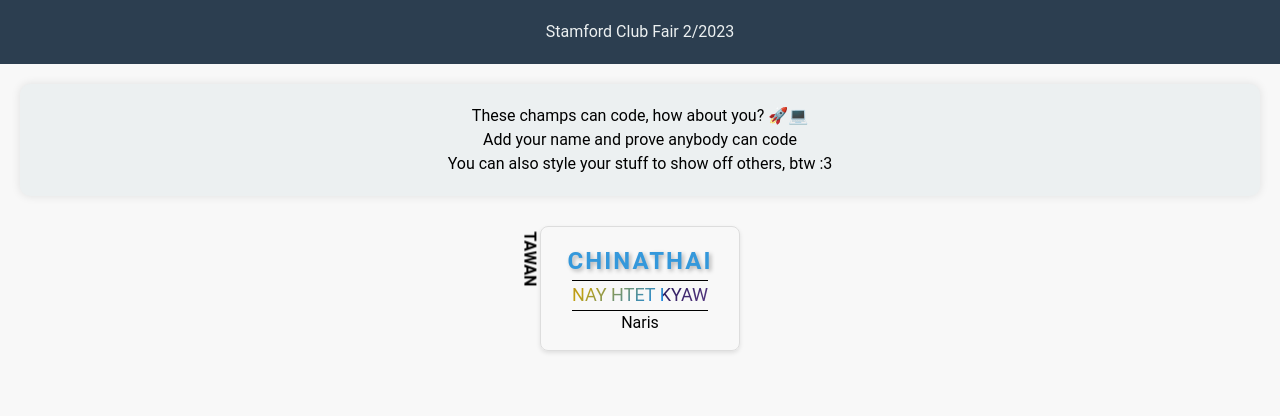
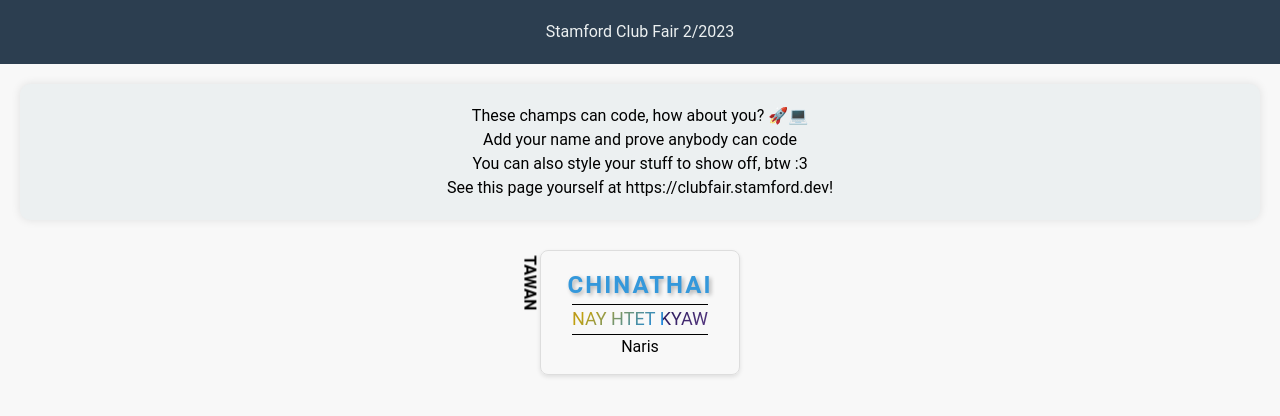
Before and after one commit to stamford-syntax-club/stiu-club-fair, a plain HTML site: page index.html in a window 1280 px wide. Drawn offline with nearby package versions, Linux system fonts and the light colour scheme.

Commit message:
see urself

```diff
--- a/index.html
+++ b/index.html
@@ -17,13 +17,14 @@
   <div id="content">
     <h1>These champs can code, how about you? 🚀💻</h1>
     <h2>Add your name and prove anybody can code</h2>
-    <h3>You can also style your stuff to show off others, btw :3</h3>
+    <h3>You can also style your stuff to show off, btw :3</h3>
+    <h4>See this page yourself at <a href="https://clubfair.stamford.dev">https://clubfair.stamford.dev</a>!</h4>
   </div>
 
   <div class="card-container">
     <!-- Add your name here! You can also style your stuff to make it stand out from others, btw :3 -->
     <div class="card relative overflow-visible">
-      <p class="bouncing-text-horizontal" style="font-size: 24px; font-weight: bold; color: #3498db; text-transform: uppercase; letter-spacing: 2px; text-shadow: 2px 2px 4px rgba(0, 0, 0, 0.3);">Chinathai</p>
+      <p style="font-size: 24px; font-weight: bold; color: #3498db; text-transform: uppercase; letter-spacing: 2px; text-shadow: 2px 2px 4px rgba(0, 0, 0, 0.3);">Chinathai</p>
       <p><span class="nhk">Nay Htet Kyaw</span></p>
       <p><div class="bouncing-text-horizontal">Naris</div></p>
       <div class="absolute top-0 left-0 -translate-x-full translate-y-1/2 ml-4 mt-2 font-bold transform-gpu subpixel-antialiased rotate-90 uppercase">
```
